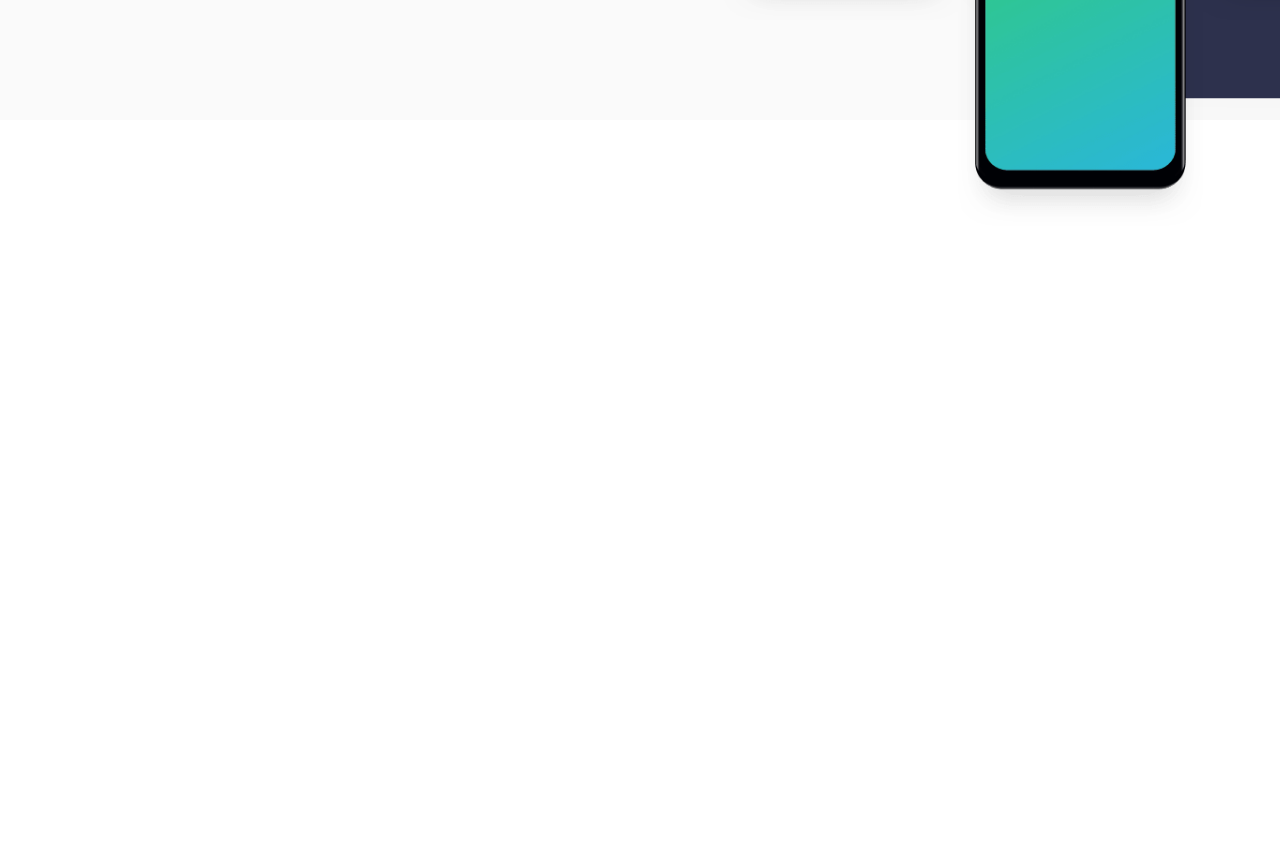
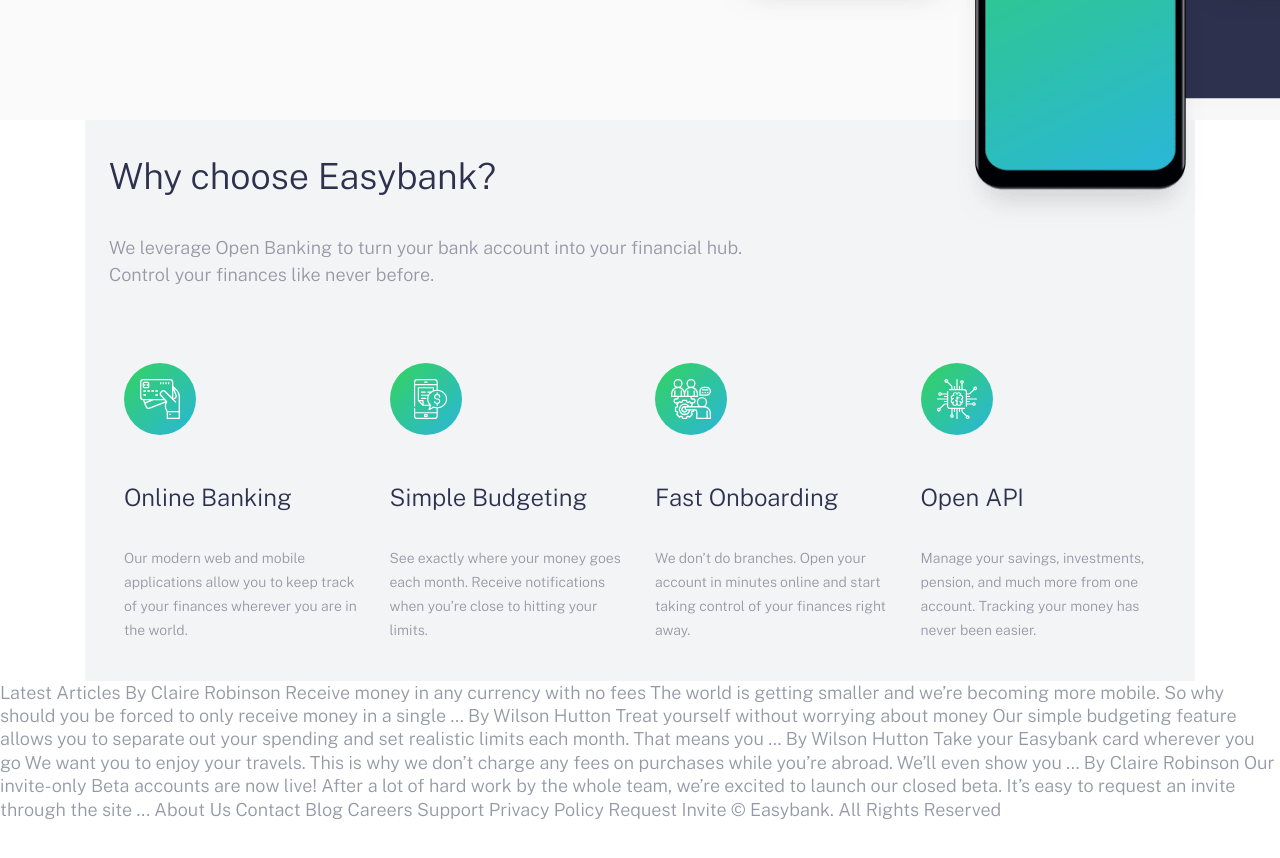
Before and after one commit to cesarionivar/landing_page, a plain HTML site: page index.html in a window 1280 px wide. Shown: the part 634-1492 px from the top of the page. Before the commit the page ends 899 px from the top, so only its background shows below. Drawn offline with nearby package versions, Linux system fonts and the light colour scheme.

Commit message:
Column Features flexbox

```diff
--- /dev/null
+++ b/app/scss/_feature.scss
@@ -0,0 +1,62 @@
+.feature {
+    background-color: $lightGrayishBlue;
+
+    &__intro {
+
+        @include breakpoint-up(large) {
+            width: 60%;
+            margin-bottom: 3.75rem;
+        }
+    }
+
+    &__grid {
+
+        @include breakpoint-up(medium) {
+            display: flex;
+            flex-wrap: wrap;
+        }
+
+
+    }
+
+    &__item {
+        padding: 0.9375rem;
+
+
+        @include breakpoint-up(medium) {
+            flex: 0 0 50%;
+        }
+
+        @include breakpoint-up(large) {
+            flex: 1;
+        }
+    }
+
+    &__icon {
+
+        margin-bottom: 1.875rem;
+
+        @include breakpoint-up(large) {
+            margin-bottom: 2.75rem;
+        }
+    }
+
+    &__title {
+        font-size: 1.25rem;
+        font-weight: 300;
+        line-height: 1.15;
+        color: $darkBlue;
+        margin-bottom: 1.5rem;
+
+        @include breakpoint-up(large) {
+            font-size: 1.5rem;
+            margin-bottom: 2.125rem;
+        }
+    }
+
+    &__description {
+        font-size: 0.875rem;
+        line-height: 1.5rem;
+    }
+
+}
--- a/app/scss/_globals.scss
+++ b/app/scss/_globals.scss
@@ -15,6 +15,7 @@ body {
     font-weight: 300;
     color: $grayishBlue;
     line-height: 1.3;
+    min-height: 300vh;
 
     @include breakpoint-up(large) {
         font-size: $font-med;
@@ -23,6 +24,36 @@ body {
     &.noscroll {
         overflow: hidden;
     }
+}
+
+h1, h2, h3 {
+    margin-top: 0px;
+    font-weight: 300;
+    line-height: 1.15;
+    color: $darkBlue;
+}
+
+h1 {
+    font-size: 2.31rem;
+    margin-bottom: 1.5rem;
+
+    @include breakpoint-up(large) {
+        font-size: $font-xlg;
+    }
+}
+
+h2 {
+    font-size: 1.875rem;
+    margin-bottom: 1.5625rem;
+    @include breakpoint-up(large) {
+        font-size: 2.25rem;
+        margin-bottom: 2.25rem;
+    }
+}
+
+p {
+    line-height: 1.5;
+    margin-bottom: 2.25rem;
 }
 
 a, a:visited, :hover {
--- a/app/scss/_hero.scss
+++ b/app/scss/_hero.scss
@@ -89,22 +89,5 @@
             text-align: left;
         }
 
-        h1 {
-            font-weight: 300;
-            font-size: 2.31rem;
-            line-height: 1.15;
-            color: $darkBlue;
-            margin-bottom: 1.5rem;
-
-            @include breakpoint-up(large) {
-                font-size: $font-xlg;
-            }
-        }
-
-        p {
-            line-height: 1.5;
-            margin-bottom: 2.25rem;
-        }
-
     }
 }
--- a/app/scss/style.scss
+++ b/app/scss/style.scss
@@ -4,3 +4,4 @@
 @import 'globals';
 @import 'header';
 @import 'hero';
+@import 'feature';
--- a/index.html
+++ b/index.html
@@ -70,6 +70,89 @@
     </div>
   </section>
 
+  <section class="feature container container--pall">
+
+    <div class="feature__intro">
+      <h2>Why choose Easybank?</h2>
+      <p>We leverage Open Banking to turn your bank account into your financial hub. Control your finances like never before.</p>
+    </div>
+
+    <div class="feature__grid">
+      <div class="feature__item">
+        <div class="feature__icon"><img src="/images/icon-online.svg" alt=""></div>
+        <div class="feature__title">
+          Online Banking
+        </div>
+        <div class="feature__description">
+          Our modern web and mobile applications allow you to keep track of your finances wherever you are in the world.
+        </div>
+      </div>
+      <div class="feature__item">
+        <div class="feature__icon"><img src="/images/icon-budgeting.svg" alt=""></div>
+        <div class="feature__title">
+          Simple Budgeting
+        </div>
+        <div class="feature__description">
+          See exactly where your money goes each month. Receive notifications when you’re close to hitting your limits.
+        </div>
+      </div>
+      <div class="feature__item">
+        <div class="feature__icon"><img src="/images/icon-onboarding.svg" alt=""></div>
+        <div class="feature__title">
+          Fast Onboarding
+        </div>
+        <div class="feature__description">
+          We don’t do branches. Open your account in minutes online and start taking control of your finances right away.
+        </div>
+      </div>
+      <div class="feature__item">
+        <div class="feature__icon"><img src="/images/icon-api.svg" alt=""></div>
+        <div class="feature__title">
+          Open API
+        </div>
+        <div class="feature__description">
+          Manage your savings, investments, pension, and much more from one account. Tracking your money has never been easier.
+        </div>
+      </div>
+    </div>
+  </section>
+
+
+
+  Latest Articles
+
+  By Claire Robinson
+  Receive money in any currency with no fees
+  The world is getting smaller and we’re becoming more mobile. So why should you be
+  forced to only receive money in a single …
+
+  By Wilson Hutton
+  Treat yourself without worrying about money
+  Our simple budgeting feature allows you to separate out your spending and set
+  realistic limits each month. That means you …
+
+  By Wilson Hutton
+  Take your Easybank card wherever you go
+  We want you to enjoy your travels. This is why we don’t charge any fees on purchases
+  while you’re abroad. We’ll even show you …
+
+  By Claire Robinson
+  Our invite-only Beta accounts are now live!
+  After a lot of hard work by the whole team, we’re excited to launch our closed beta.
+  It’s easy to request an invite through the site ...
+
+
+
+  About Us
+  Contact
+  Blog
+  Careers
+  Support
+  Privacy Policy
+
+  Request Invite
+
+  © Easybank. All Rights Reserved
 
   <!-- <div class="attribution">
       Challenge by
```
Also changed, not shown: css/style.min.css, 1 other file.
